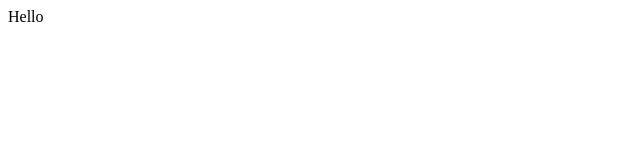
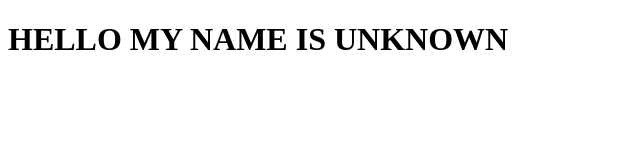
Before and after one commit to ngomezr/NG_WEB, a plain HTML site: page index.html in a window 1280 px wide. Shown: the whole page, without its empty margins (0-640 px from the left). Drawn offline with Linux system fonts and the light colour scheme.

Commit message:
Update index.html

```diff
--- a/index.html
+++ b/index.html
@@ -8,7 +8,9 @@
 </head>
 <body>
 
-    Hello
+    <h1>
+        HELLO MY NAME IS UNKNOWN
+    </h1>
 
 </body>
 </html>
```
